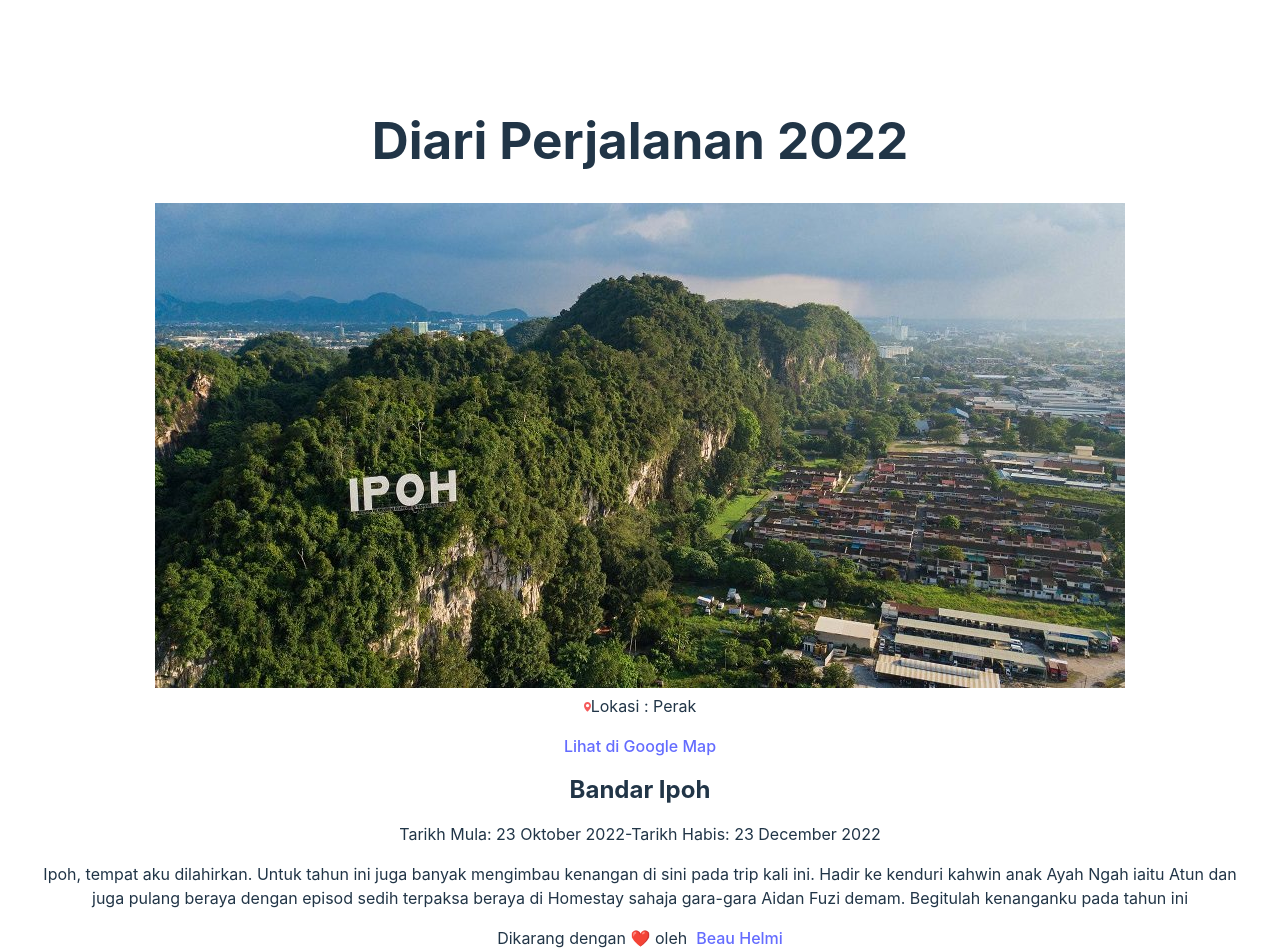
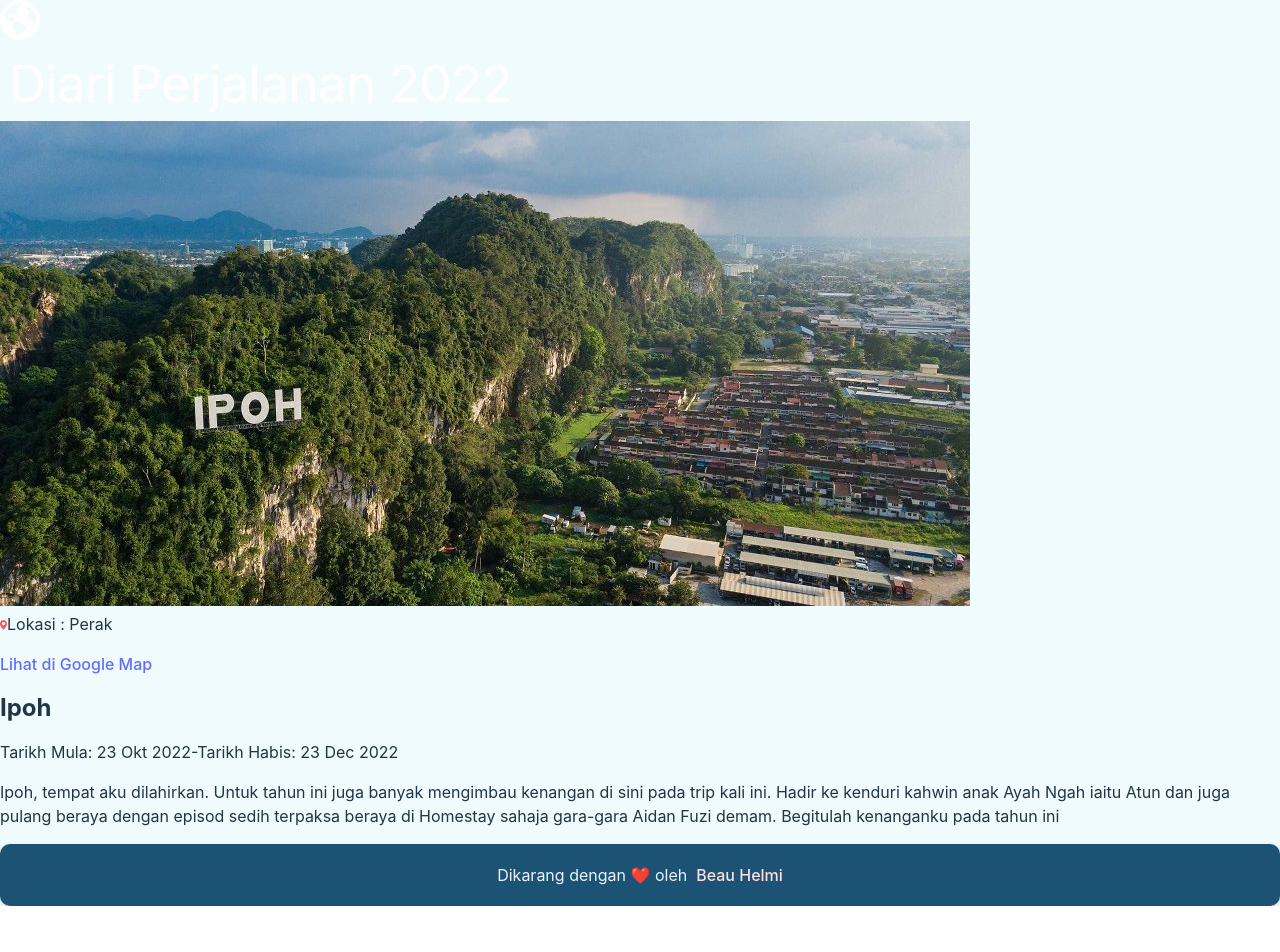
Before and after one commit to beauhelmi/travel-journey-2022, a React (Vite) app: page / in a window 1280 px wide. Shown: the top 952 px of the page. After the commit the page ends 906 px from the top, so only its background shows below. Built offline with nearby package versions, Linux system fonts and the light colour scheme.

Commit message:
finish mapping data from data.jsx

```diff
--- a/src/App.css
+++ b/src/App.css
@@ -1,41 +1,185 @@
-#root {
-  max-width: 1280px;
-  margin: 0 auto;
-  padding: 2rem;
-  text-align: center;
+body {
+	margin: 0;
+	font-family: -apple-system, BlinkMacSystemFont, 'Segoe UI', 'Roboto', 'Oxygen',
+		'Ubuntu', 'Cantarell', 'Fira Sans', 'Droid Sans', 'Helvetica Neue',
+		sans-serif;
+	-webkit-font-smoothing: antialiased;
+	-moz-osx-font-smoothing: grayscale;
+	display: flex;
+	justify-content: center;
+	background-color: #f0fbfd;
 }
 
-.logo {
-  height: 6em;
-  padding: 1.5em;
-  will-change: filter;
-}
-.logo:hover {
-  filter: drop-shadow(0 0 2em #646cffaa);
-}
-.logo.react:hover {
-  filter: drop-shadow(0 0 2em #61dafbaa);
+code {
+	font-family: source-code-pro, Menlo, Monaco, Consolas, 'Courier New',
+		monospace;
 }
 
-@keyframes logo-spin {
-  from {
-    transform: rotate(0deg);
-  }
-  to {
-    transform: rotate(360deg);
-  }
+* {
+	box-sizing: border-box;
 }
 
-@media (prefers-reduced-motion: no-preference) {
-  a:nth-of-type(2) .logo {
-    animation: logo-spin infinite 20s linear;
-  }
+.App {
+	font-family: 'Inter', sans-serif;
+	max-width: 1200px;
+	width: 95vw;
+	margin: 2% auto;
+
+}
+
+/* Navbar Component */
+nav {
+	border-radius: 10px;
+	display: flex;
+	justify-content: center;
+	padding: 1.7em 2.4em;
+	margin-bottom: 1em;
+	box-shadow: 0px 2.98256px 7.4564px rgba(255, 82, 82, 0.397);
+	background-color: #F55A5A;
+}
+
+h1 {
+	color: white;
+	margin: 0;
+	font-weight: 400;
+	font-size: 1.2em;
+	letter-spacing: -0.015em;
+	padding: 0.18em;
+}
+
+.nav-logo {
+	height: 1.8em;
+	padding: 0 1.5em;
+}
+
+/* Navbar Component */
+
+/* Card Component */
+.cards-list {
+	display: flex;
+	flex-direction: column;
+	box-shadow: 0px 2.98256px 7.4564px rgba(0, 0, 0, 0.1);
+	background-color: #fffbf4;
+	border-radius: 10px;
 }
 
 .card {
-  padding: 2em;
+	color: #2B283A;
+	display: flex;
+	padding: 3em;
 }
 
-.read-the-docs {
-  color: #888;
+.card:not(:last-child) {
+	box-shadow: 0px 45px 4px -45px #cacaca;
 }
+
+.card-image-div {
+	margin-right: 3em;
+}
+
+.card-image-div img {
+	width: 20vh;
+	border-radius: 9px;
+	margin-bottom: 9px;
+}
+
+.card-text-div {
+	display: flex;
+	flex-direction: column;
+	justify-content: center;
+}
+
+.card-location {
+	display: flex;
+	align-items: center;
+	max-height: 1em;
+	text-align: center;
+}
+
+.grey {
+	margin: 0;
+}
+
+.card-pin {
+	height: 0.8em;
+}
+
+.location {
+	text-transform: uppercase;
+	letter-spacing: 0.2em;
+	padding-left: 0.4em;
+	padding-right: 1em;
+}
+
+a {
+	text-decoration: underline;
+	color: #918E9B;
+	text-underline-offset: 2px;
+}
+
+.card-title {
+	font-size: 2em;
+	font-weight: 700;
+	margin-top: 0.45em;
+}
+
+.card-date {
+	font-weight: 700;
+	font-size: 0.85em;
+}
+
+/* Card Component */
+
+/* Footer Component */
+footer {
+	text-align: center;
+	font-size: 1em;
+	color: #ebf5ff;
+	background-color: #1c5274;
+	border-radius: 10px;
+	margin-top: 1em;
+	padding: 0.5em;
+	box-shadow: 0px 2.98256px 7.4564px rgba(0, 0, 0, 0.1);
+}
+
+footer p {
+	padding: 0.7em 0;
+	margin: 0;
+}
+
+footer a {
+	text-decoration: none;
+	color: #ffdfdf;
+}
+
+footer a:hover {
+	filter: opacity(40%);
+}
+
+/* Footer Component */
+
+@media only screen and (max-width: 600px) {
+	.card {
+		flex-direction: column;
+		align-items: center;
+		text-align: center;
+		padding: 3em 2em;
+	}
+
+	.card-image-div {
+		margin-right: 0;
+		margin-bottom: 1em;
+	}
+
+	.card-image-div img {
+		width: 55vw;
+	}
+
+	.card-location {
+		justify-content: center;
+	}
+
+	.card-title {
+		margin-top: 0.8em;
+	}
+}
--- a/src/App.jsx
+++ b/src/App.jsx
@@ -2,14 +2,16 @@ import './App.css'
 import Navbar from './components/Navbar'
 import Card from './components/Card'
 import Footer from './components/Footer'
+import data from './data'
 
 function App() {
-
-
+  const cards = data.map((item) => {
+    return <Card key={item.id} {...item} />
+  });
   return (
     <div>
      <Navbar />
-     <Card />
+     {cards}
      <Footer />
      </div>
   )
--- a/src/components/Card.jsx
+++ b/src/components/Card.jsx
@@ -1,30 +1,28 @@
-export default function Card(){
+export default function Card(props){
     return(
         <div>
             <div>
-                <img  src="../../public/ipoh.jpg" />
+                <img  src={props.imageUrl} />
             </div>
             <div>
                 <div>
                     <img src="../../public/pin.svg" />
-                    <span>Lokasi : Perak</span>
+                    <span>Lokasi : {props.lokasi}</span>
                     <p>
-                        <a href="https:www.google.com"
+                        <a href={props.googleMapsUrl}
                         target="_blank"
                         rel="noreferrer">
                             Lihat di Google Map
                         </a>
                     </p>
                 </div>
-                <h2>Bandar Ipoh</h2>
+                <h2>{props.tajuk}</h2>
                 <div>
-                    <span>Tarikh Mula: 23 Oktober 2022</span>
+                    <span>Tarikh Mula: {props.tarikhMula}</span>
                     <span>-</span>
-                    <span>Tarikh Habis: 23 December 2022</span>
+                    <span>Tarikh Habis: {props.tarikhHabis}</span>
                 </div>
-                <p>Ipoh, tempat aku dilahirkan. Untuk tahun ini juga banyak mengimbau kenangan di sini pada trip kali ini.
-                Hadir ke kenduri kahwin anak Ayah Ngah iaitu Atun dan juga pulang beraya dengan episod sedih terpaksa beraya di
-                Homestay sahaja gara-gara Aidan Fuzi demam. Begitulah kenanganku pada tahun ini</p>
+                <p>{props.konteks}</p>
             </div>
         </div>
     )
--- /dev/null
+++ b/src/data.jsx
@@ -0,0 +1,14 @@
+export default [
+    {
+        id: 1,
+        tajuk: "Ipoh",
+        class: "ipoh",
+        lokasi: "Perak",
+        googleMapsUrl: "https://www.google.com",
+        tarikhMula: "23 Okt 2022",
+        tarikhHabis: "23 Dec 2022",
+        konteks:
+        "Ipoh, tempat aku dilahirkan. Untuk tahun ini juga banyak mengimbau kenangan di sini pada trip kali ini. Hadir ke kenduri kahwin anak Ayah Ngah iaitu Atun dan juga pulang beraya dengan episod sedih terpaksa beraya di Homestay sahaja gara-gara Aidan Fuzi demam. Begitulah kenanganku pada tahun ini",
+        imageUrl: "../public/ipoh.jpg",
+    },
+];
```
